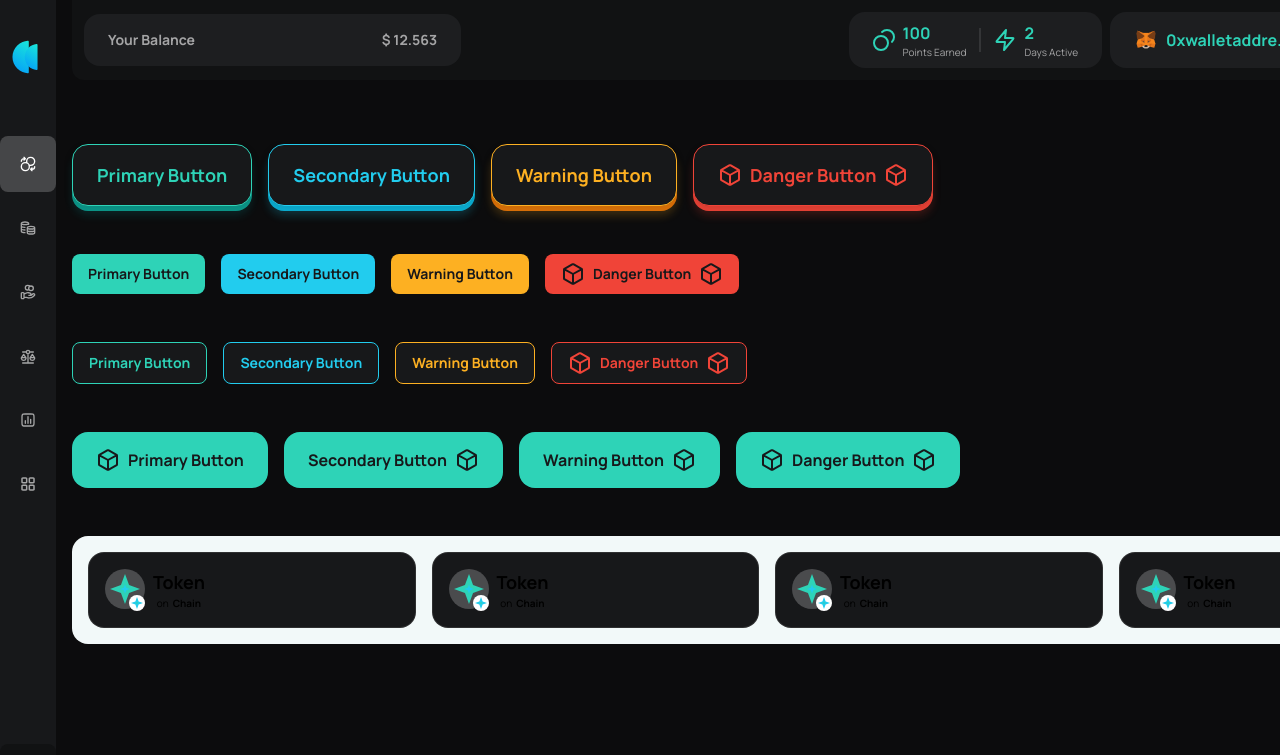
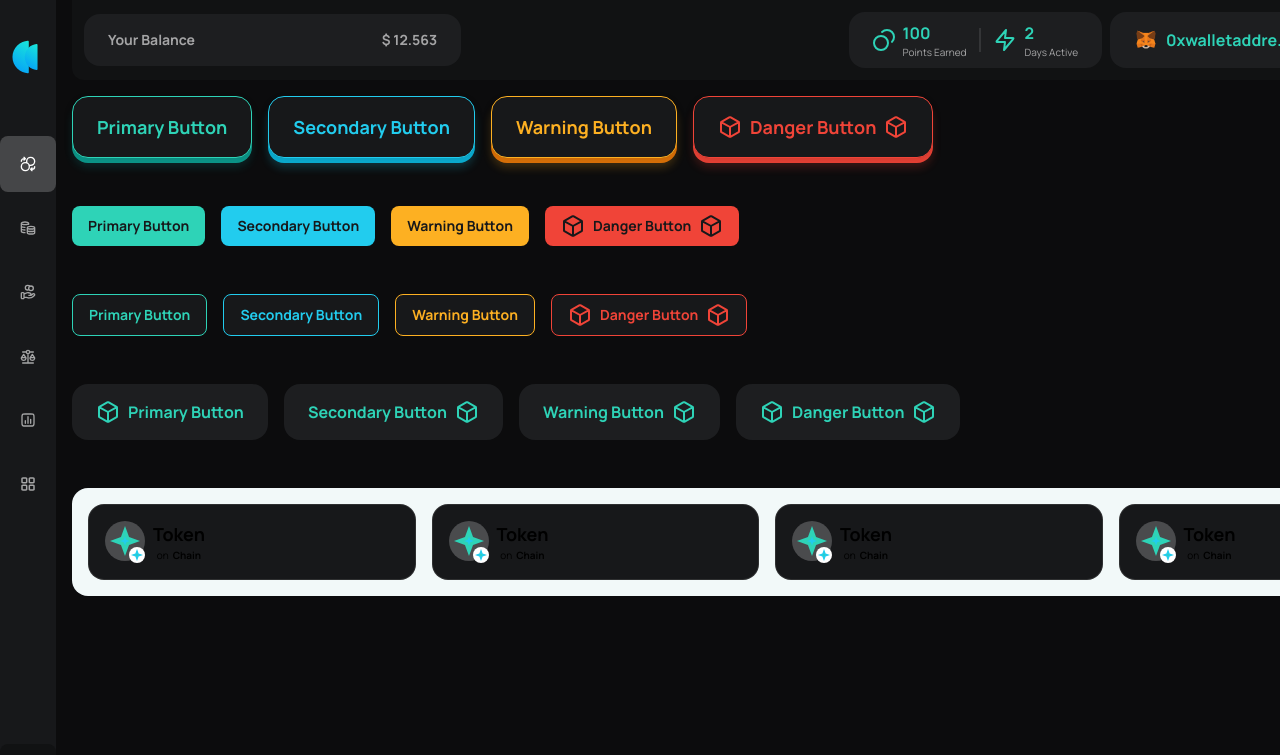
Before and after one commit to Drago-Spidey/kana-labs, a Next.js app: page /kana-labs/Page/TestComponents in a window 1280 px wide. Shown: the top 755 px of the page. Built offline with nearby package versions, Linux system fonts and the light colour scheme.

Commit message:
"Modal updated"

```diff
--- a/src/app/Page/TestComponents/page.tsx
+++ b/src/app/Page/TestComponents/page.tsx
@@ -17,43 +17,14 @@ import KanaHeaderButton from "@/app/components/buttons/KanaHeaderButton";
 import ThemeSwitcher from "@/app/themeSwitcher";
 import ActionCard from "@/app/components/buttons/ActionCard";
 import DiscountCard from "@/app/components/buttons/DiscountCard";
-import KanaModal from "@/app/components/buttons/KanaModal";
 const TestComponents: React.FC = () => {
-
-  const [isModalOpen, setIsModalOpen] = useState(false);
-  const toggleModal = () => {
-    setIsModalOpen(!isModalOpen);
-  };
-
-
   return (
     <div className="flex flex-col w-full gap-12 ">
-      <KanaModal isModalOpen={false} setIsModalOpen={function (open: boolean): void {
-        throw new Error("Function not implemented.");
-      } } />
       <div className="flex flex-row w-full gap-4 ">
-        <KanaButton
-          label={"Primary Button"}
-          type="primary"
-          onClick={() => {toggleModal}}
-        />
-        <KanaButton
-          label={"Secondary Button"}
-          type="secondary"
-          onClick={() => {}}
-        />
-        <KanaButton
-          label={"Warning Button"}
-          type="warning"
-          onClick={() => {}}
-        />
-        <KanaButton
-          label={"Danger Button"}
-          type="danger"
-          leftIcon={<ContainerImg />}
-          rightIcon={<ContainerImg />}
-          onClick={() => {}}
-        />
+        <KanaButton label={"Primary Button"} type="primary" onClick={() => { }} />
+        <KanaButton label={"Secondary Button"} type="secondary" onClick={() => { }} />
+        <KanaButton label={"Warning Button"} type="warning" onClick={() => { }} />
+        <KanaButton label={"Danger Button"} type="danger" leftIcon={< ContainerImg />} rightIcon={< ContainerImg />}  onClick={() => { }} />
       </div>
       <div className="flex flex-row w-full gap-4 ">
         <KanaFillButton
@@ -104,35 +75,10 @@ const TestComponents: React.FC = () => {
         />
       </div>
       <div className="flex flex-row w-full gap-4 ">
-        <KanaHeaderButton
-          label={"Primary Button"}
-          type="primary"
-          size="large"
-          leftIcon={<ContainerImg />}
-          onClick={() => {}}
-        />
-        <KanaHeaderButton
-          label={"Secondary Button"}
-          type="primary"
-          size="large"
-          rightIcon={<ContainerImg />}
-          onClick={() => {}}
-        />
-        <KanaHeaderButton
-          label={"Warning Button"}
-          type="primary"
-          size="large"
-          rightIcon={<ContainerImg />}
-          onClick={() => {}}
-        />
-        <KanaHeaderButton
-          label={"Danger Button"}
-          type="primary"
-          size="large"
-          leftIcon={<ContainerImg />}
-          rightIcon={<ContainerImg />}
-          onClick={() => {}}
-        />
+        <KanaHeaderButton label={"Primary Button"}   size="large" leftIcon={<ContainerImg />} onClick={() => { }} />
+        <KanaHeaderButton label={"Secondary Button"} size="large" rightIcon={< ContainerImg />} onClick={() => { }} />
+        <KanaHeaderButton label={"Warning Button"} size="large" rightIcon={< ContainerImg />} onClick={() => { }} />
+        <KanaHeaderButton label={"Danger Button"} size="large" leftIcon={< ContainerImg />} rightIcon={< ContainerImg />} onClick={() => { }} />
       </div>
       <div className="flex flex-row w-full gap-4 p-4 mb-16 rounded-2xl  bg-[#F2F9F9]">
         <OnChainToken
--- a/src/app/components/buttons/KanaHeaderButton.tsx
+++ b/src/app/components/buttons/KanaHeaderButton.tsx
@@ -1,5 +1,5 @@
 import React from "react";
-import useStore from '../../store/index';
+import useStore from "../../store/index";
 
 interface KanaHeaderButtonProps {
   label: string;
@@ -8,9 +8,9 @@ interface KanaHeaderButtonProps {
   height?: string;
   leftIcon?: React.ReactNode; // Left icon prop
   rightIcon?: React.ReactNode; // Right icon prop
-  type?: "default" | "primary" | "secondary" | "warning" | "danger";
   onClick?: () => void;
   buttonType?: "button" | "submit" | "reset";
+  type?: "default"; // Always "default", auto-adjusts based on theme
 }
 
 const KanaHeaderButton: React.FC<KanaHeaderButtonProps> = ({
@@ -18,13 +18,14 @@ const KanaHeaderButton: React.FC<KanaHeaderButtonProps> = ({
   size = "medium",
   width = "auto",
   height = "auto",
-  type = "primary",
+  type = "default", // Default to "default"
   leftIcon,
   rightIcon,
   onClick,
   buttonType = "button",
 }) => {
   const { isDarkMode } = useStore();
+
   const sizeClasses = {
     small: "px-2 py-1 text-sm",
     medium: "px-4 py-2 text-sm rounded-lg",
@@ -37,40 +38,16 @@ const KanaHeaderButton: React.FC<KanaHeaderButtonProps> = ({
       hover: "hover:text-teal-200 ",
       active: "active:text-teal-600 ",
     },
-    primary: {
-      default: "bg-teal-400 text-darkGray-500 ",
-      hover: "hover:bg-teal-200 ",
-      active: "active:bg-teal-600 ",
-    },
-    primarylight: {
+    defaultlight: {
       default: "bg-[#eff7f8] text-teal-600 ",
-      hover: "hover:bg-[#e4f2f3]",
-      active: "active:bg-teal-600 ",
-    },
-    secondary: {
-      default: "bg-cyan-400 text-darkGray-500 ",
-      hover: "hover:bg-cyan-200 ",
-      active: "active:bg-cyan-600 ",
-    },
-    warning: {
-      default: "bg-orange-400 text-darkGray-500",
-      hover: "hover:bg-orange-200 ",
-      active: "active:bg-orange-600 ",
-    },
-    danger: {
-      default: "bg-red-400 text-darkGray-500 ",
-      hover: "hover:bg-red-200 ",
-      active: "active:bg-red-600 ",
+      hover: "hover:bg-[#e4f2f3] ",
+      active: "active:bg-[#eff7f8] ",
     },
   };
 
-  const theme: string = isDarkMode ? "" : "light";
-  // Generate the full key and ensure it exists in typeStyles
-  const styleKey = `${type}${theme}` as keyof typeof typeStyles;
-
-  // Provide fallback styles in case the key doesn't exist
-  const { default: defaultStyle, hover, active } =
-    typeStyles[styleKey] || typeStyles.primary;
+  // Automatically switch styles based on `isDarkMode`
+  const activeType = isDarkMode ? "default" : "defaultlight";
+  const { default: defaultStyle, hover, active } = typeStyles[activeType];
 
   const buttonClasses = `
     ${sizeClasses[size]}
@@ -94,7 +71,7 @@ const KanaHeaderButton: React.FC<KanaHeaderButtonProps> = ({
       className={buttonClasses}
       style={{
         width, // Custom width
-        height, // Custom height         borderRadius: 'var(--smooth-corners, 0.5em)',
+        height, // Custom height
       }}
     >
       {leftIcon}
--- a/src/app/components/buttons/KanaModal.tsx
+++ b/src/app/components/buttons/KanaModal.tsx
@@ -1,6 +1,6 @@
 import React, { useState } from 'react';
 import Image from 'next/image';
-import Xcircle from '../../../public/assets/x-circle.svg';
+import Xcircle from '../../../../public/assets/x-close.svg';
 
 interface ModelProps  {
 
@@ -22,9 +22,11 @@ const KanaModal: React.FC<ModelProps> = ( {isModalOpen, setIsModalOpen}) => {
       {/* Modal */}
       {isModalOpen && (
         <div className='fixed z-[2] inset-0 flex items-end lg:items-center lg:justify-center backdrop-blur-2xl'>
-          <div className='w-full lg:w-[528px] bg-darkGray-500 border border-white/10 rounded-2xl'>
+          <div className='w-full lg:w-[528px] bg-darkGray-500 border border-white/10 rounded-2xl animate-zoom-in' style={{
+              animation: "zoomIn 0.3s ease-out", // Apply animation inline
+            }}>
             <div className='header p-4 flex flex-row justify-between bg-white/[6%] rounded-t-2xl'>
-              <div>
+              <div className='text-white'>
                 Preferences
               </div>
               <button onClick={toggleModal}>
```
